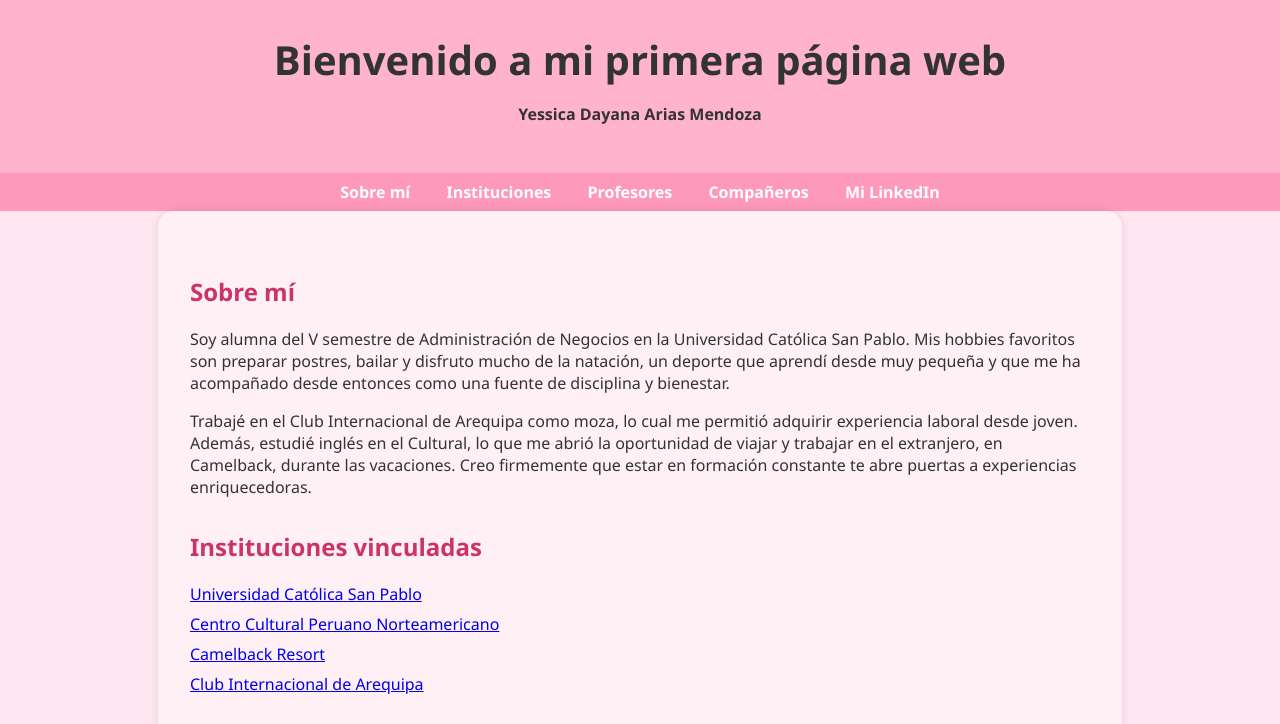
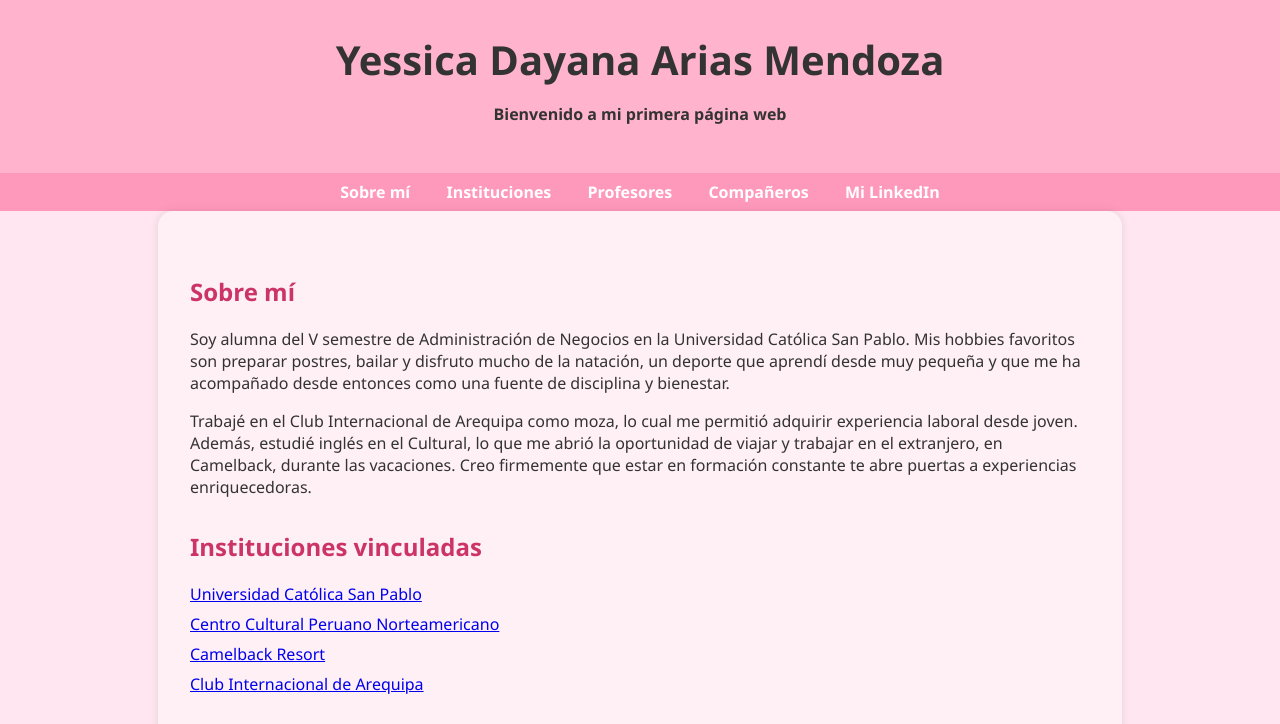
Before and after one commit to yessicarias/YessicaArias, a plain HTML site: page index.html in a window 1280 px wide. Shown: the top 724 px of the page. Drawn offline with Linux system fonts and the light colour scheme.

Commit message:
Update index.html

```diff
--- a/index.html
+++ b/index.html
@@ -3,7 +3,7 @@
 <head>
   <meta charset="UTF-8">
   <meta name="viewport" content="width=device-width, initial-scale=1.0">
-  <title>Bienvenido a mi primera página web</title>
+  <title>Yessica Dayana Arias Mendoza</title>
   <meta name="description" content="Sitio personal de Yessica Dayana Arias Mendoza. Alumna de Administración de Negocios, amante de la natación y el aprendizaje continuo.">
   <style>
     body {
@@ -72,8 +72,8 @@
 </head>
 <body>
   <header>
-    <h1>Bienvenido a mi primera página web</h1>
-    <p><strong>Yessica Dayana Arias Mendoza</strong></p>
+    <h1>Yessica Dayana Arias Mendoza</h1>
+    <p><strong>Bienvenido a mi primera página web</strong></p>
   </header>
 
   <nav>
```
